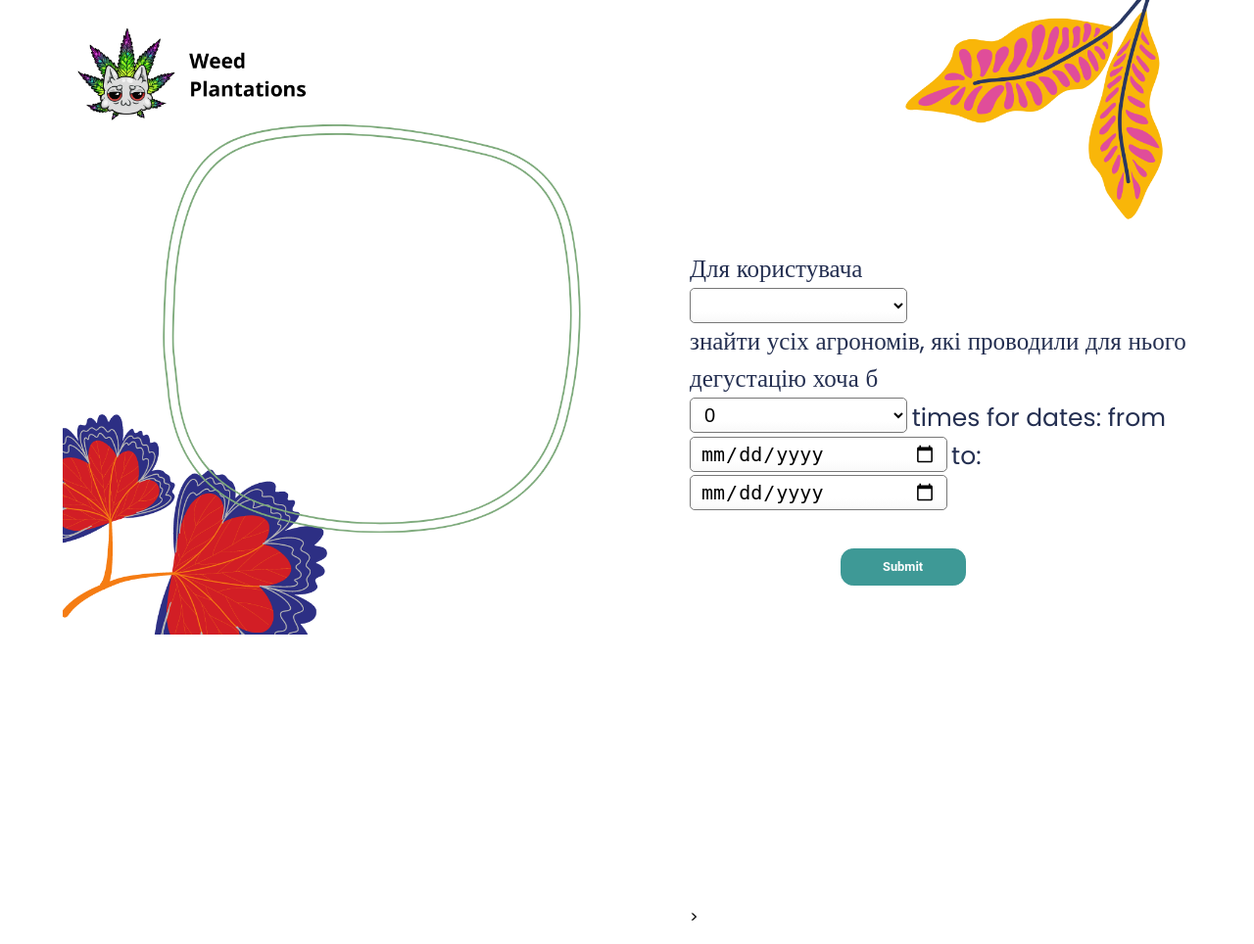
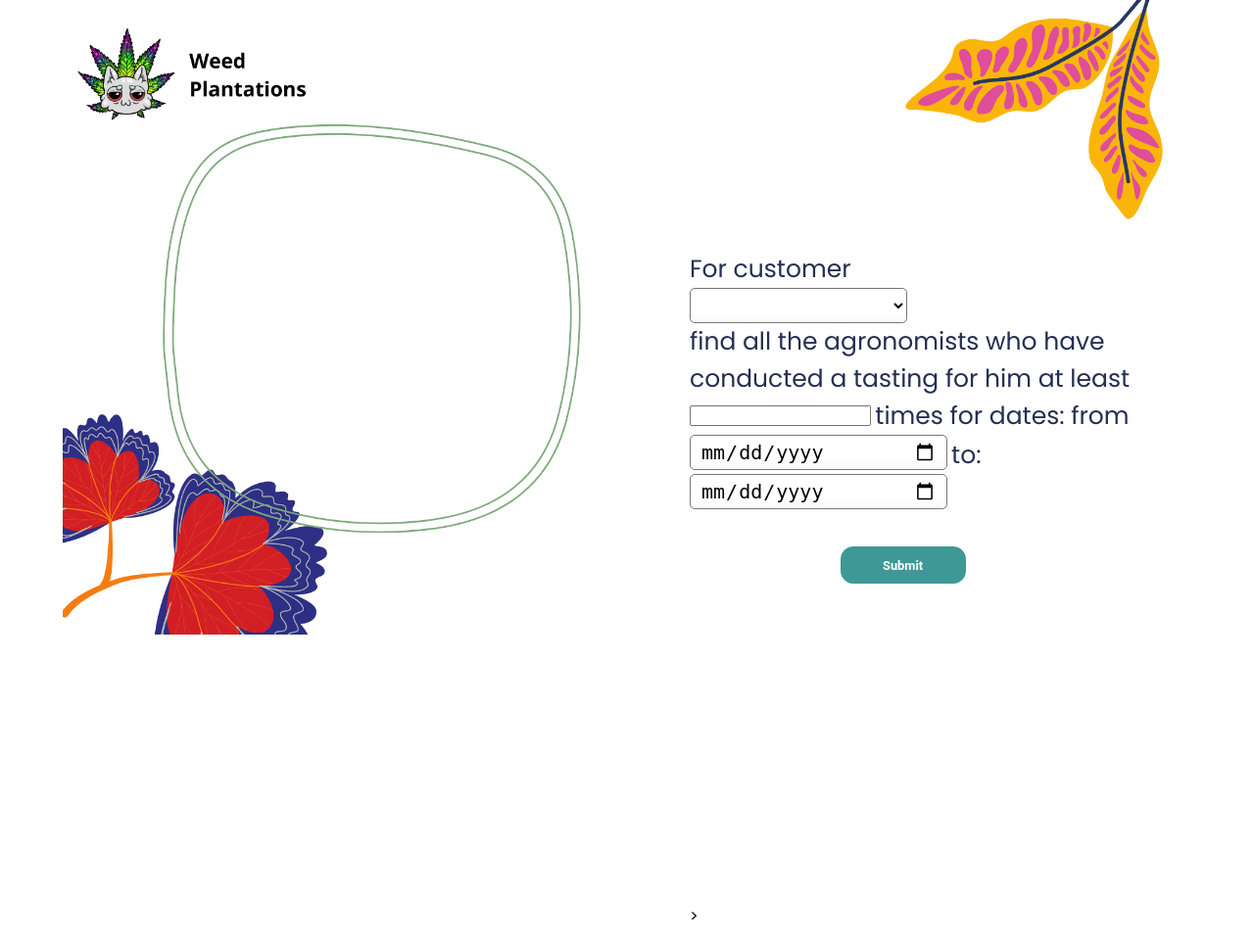
Before and after one commit to denysgerasymuk799/Databases-course-project, a Flask app: page /request3 in a window 1280 px wide; the page is wider, and only the part inside the window is pictured. Shown: the top 964 px of that part at 98% size. After the commit the page ends 939 px from the top of that part, so only its background shows below. Run offline with Flask 2, Linux system fonts and the light colour scheme; data that the repository does not hold is empty.

Commit message:
just refreshed

```diff
--- a/app.py
+++ b/app.py
@@ -22,19 +22,18 @@ def request_page_action1():
     table_cols = ["customer_id", "customer_name"]
     if request.method == 'GET':
         return render_template("request1.html",
-                               agronom_lst=agronomists_list,
+                               agronomists_lst=agronomists_list,
                                selected_agr_id=1,
                                selected_from_date="-",
                                selected_to_date="-",
-                               sold_times=1,
                                table_cols=table_cols,
                                customers=[(0, "No result")])
 
     if request.method == 'POST':
         # Get a data in json format(similar)
         data = {
-            "agronom_id": int(request.form.get("agronom_id")),
-            "sold_times": int(request.form.get("sold_times")),
+            "agronomist_id": int(request.form.get("agronomist_id")),
+            "n_times": int(request.form.get("n_times")),
             "from_date": request.form.get("from_date"),
             "to_date": request.form.get("to_date")
         }
@@ -52,15 +51,15 @@ def request_page_action1():
             """
             SELECT customer_id, customer_name FROM Customer WHERE customer_id IN
                 (SELECT customer_id FROM
-                (SELECT customer_id, COUNT(customer_id) AS num FROM Ordering WHERE agronomist_id = :agronom_id
+                (SELECT customer_id, COUNT(customer_id) AS num FROM Ordering WHERE agronomist_id = :agronomist_id
                     AND order_date BETWEEN :from_date AND :to_date GROUP BY customer_id) h
-                WHERE h.num > :sold_times);
+                WHERE h.num > :n_times);
             """
         )
 
         rs = db.session.execute(statement, {
-            "agronom_id": data["agronom_id"],
-            "sold_times": data["sold_times"],
+            "agronomist_id": data["agronomist_id"],
+            "n_times": data["n_times"],
             "from_date": data["from_date"],
             "to_date": data["to_date"]
         })
@@ -71,11 +70,10 @@ def request_page_action1():
         print("request1_handle -- ", results)
 
         return render_template("request1.html",
-                               agronom_lst=agronomists_list,
-                               selected_agr_id=data["agronom_id"],
+                               agronomists_lst=agronomists_list,
+                               selected_agr_id=data["agronomist_id"],
                                selected_from_date=data["from_date"],
                                selected_to_date=data["to_date"],
-                               sold_times=data["sold_times"],
                                table_cols=table_cols,
                                customers=results)
 
@@ -169,7 +167,7 @@ def request_page_action3():
         # Get a data in json format(similar)
         data = {
             "cust_id": int(request.form.get("cust_id")),
-            "deg_num": int(request.form.get("deg_num")),
+            "n_times": int(request.form.get("n_times")),
             "from_date": request.form.get("from_date"),
             "to_date": request.form.get("to_date")
         }
@@ -189,14 +187,14 @@ def request_page_action3():
 (SELECT agronomist_id FROM (SELECT agronomist_id, COUNT(agronomist_id) AS num FROM
 Degustation INNER JOIN Degustation_Customer ON
 Degustation.degustation_id = Degustation_Customer.degustation_id
-WHERE Degustation_Customer.customer_id = :cust_id GROUP BY agronomist_id) h WHERE h.num > :deg_num
+WHERE Degustation_Customer.customer_id = :cust_id GROUP BY agronomist_id) h WHERE h.num > :n_times
 AND order_date BETWEEN :from_date AND :to_date);
             """
         )
 
         rs = db.session.execute(statement, {
             "cust_id": data["cust_id"],
-            "deg_num": data["deg_num"],
+            "n_times": data["n_times"],
             "from_date": data["from_date"],
             "to_date": data["to_date"]
         })
@@ -353,26 +351,20 @@ AND agronomist_id IN
 
 @app.route('/request6', methods=['GET', 'POST'])
 def request_page_action6():
-    statement = text("""SELECT product_id FROM product""")
-
-    products_num = len(db.session.execute(statement).all())
-    db.session.commit()
-    db.session.close()
 
     table_cols = ["customer_id", "customer_name"]
     if request.method == 'GET':
-        return render_template("request1.html",
-                               products_num=products_num,
+        return render_template("request6.html",
                                selected_from_date="-",
                                selected_to_date="-",
-                               sold_times=1,
                                table_cols=table_cols,
                                customers=[(0, "No result")])
 
     if request.method == 'POST':
         # Get a data in json format(similar)
         data = {
-            "products_num": int(request.form.get("products_num")),
+            "n_times": int(request.form.get("n_times")),
+
             "from_date": request.form.get("from_date"),
             "to_date": request.form.get("to_date")
         }
@@ -391,12 +383,12 @@ def request_page_action6():
             SELECT customer_name FROM Customer WHERE customer_id IN
 (SELECT customer_id FROM
  (SELECT customer_id, COUNT(DISTINCT product_id) AS num FROM Ordering WHERE order_date BETWEEN :from_date AND :to_date GROUP BY customer_id) h
- WHERE h.num > :products_num);
+ WHERE h.num > :n_times);
             """
         )
 
         rs = db.session.execute(statement, {
-            "products_num": data["products_num"],
+            "n_times": data["n_times"],
             "from_date": data["from_date"],
             "to_date": data["to_date"]
         })
@@ -407,7 +399,6 @@ def request_page_action6():
         print("request6_handle -- ", results)
 
         return render_template("request6.html",
-                               products_num=data["products_num"],
                                selected_from_date=data["from_date"],
                                selected_to_date=data["to_date"],
                                table_cols=table_cols,
--- a/templates/request3.html
+++ b/templates/request3.html
@@ -13,7 +13,7 @@
 <body style="background-image: url('../static/images/request3.png');">
 
 <div class="wrapper wrapper-3">
-    <h1>Для користувача </h1>
+    <h1>For customer </h1>
 
     <form action="{{ url_for('request_page_action3') }}" method="post">
         <select class="select" name="cust_id" id="" class="form-control" onfocus='this.size=5;' onblur='this.size=1;'
@@ -27,17 +27,8 @@
             {% endfor %}
         </select>
 
-        <h1>знайти усіх агрономів, які проводили для нього дегустацію хоча б </h1>
-            <select class="select" name="deg_times" id="1" onfocus='this.size=5;' onblur='this.size=1;'
-                onchange='this.size=1; this.blur();'>
-            {% for i in range(0, 11) %}
-                {% if i == deg_times %}
-                    <option value="{{ i }}" selected>{{ i }}</option>
-                {% else %}
-                    <option value="{{ i }}">{{ i }}</option>
-                {% endif %}
-            {% endfor %}
-        </select>
+        <h1>find all the agronomists who have conducted a tasting for him at least</h1>
+            <input type="number" min="1" name="n_times" class="N-picker">
 
         <h1> times for dates: from </h1>
         {% if selected_from_date == "-" %}
--- a/templates/request5.html
+++ b/templates/request5.html
@@ -27,7 +27,7 @@
             {% endfor %}
         </select>
 
-        <h1>find all agronomists that sold him at least something and made at least one degustation for him from:</h1>
+        <h1>find all agronomists who have sold him at least something and have conducted a tasting for him from:</h1>
             {% if selected_from_date == "-" %}
             <input class="select" type="date" name="from_date" class="date-picker">
             {% else %}
```
Also changed, not shown: templates/request1.html (+4 -14 lines).
